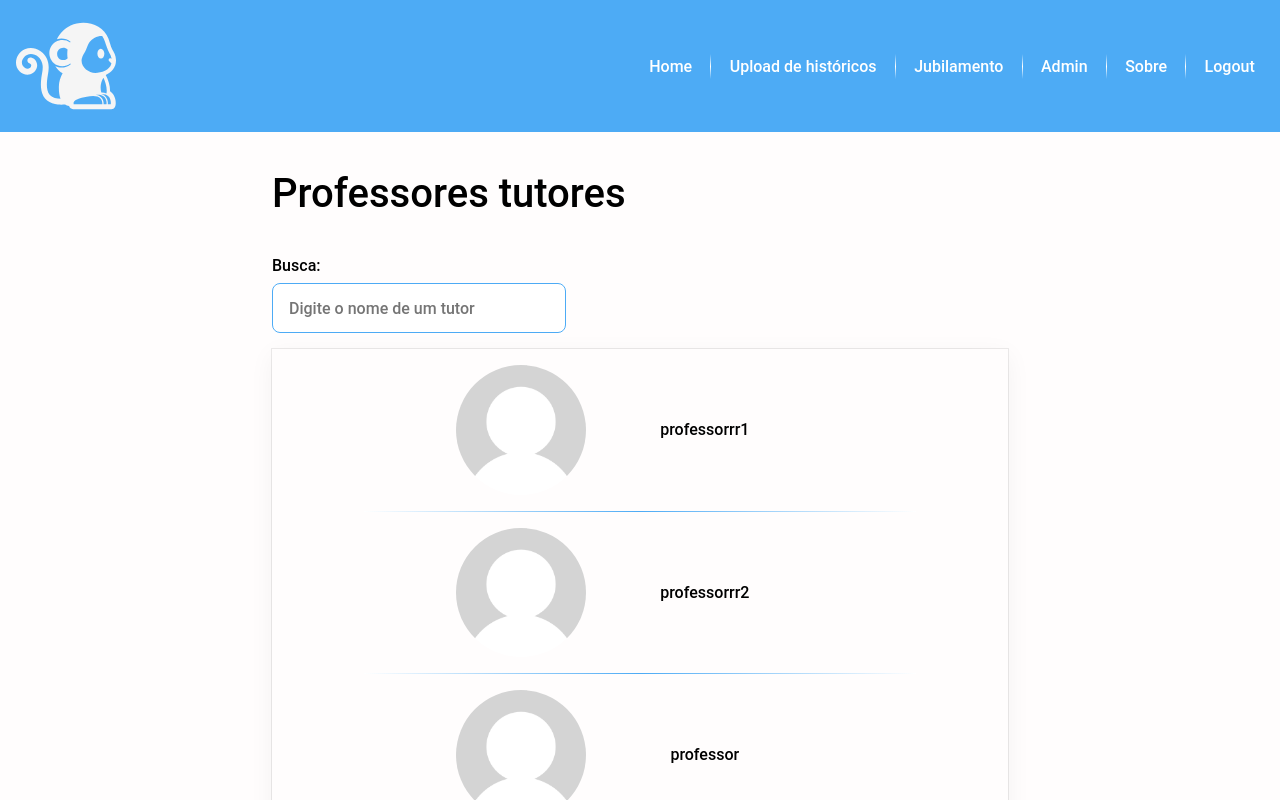
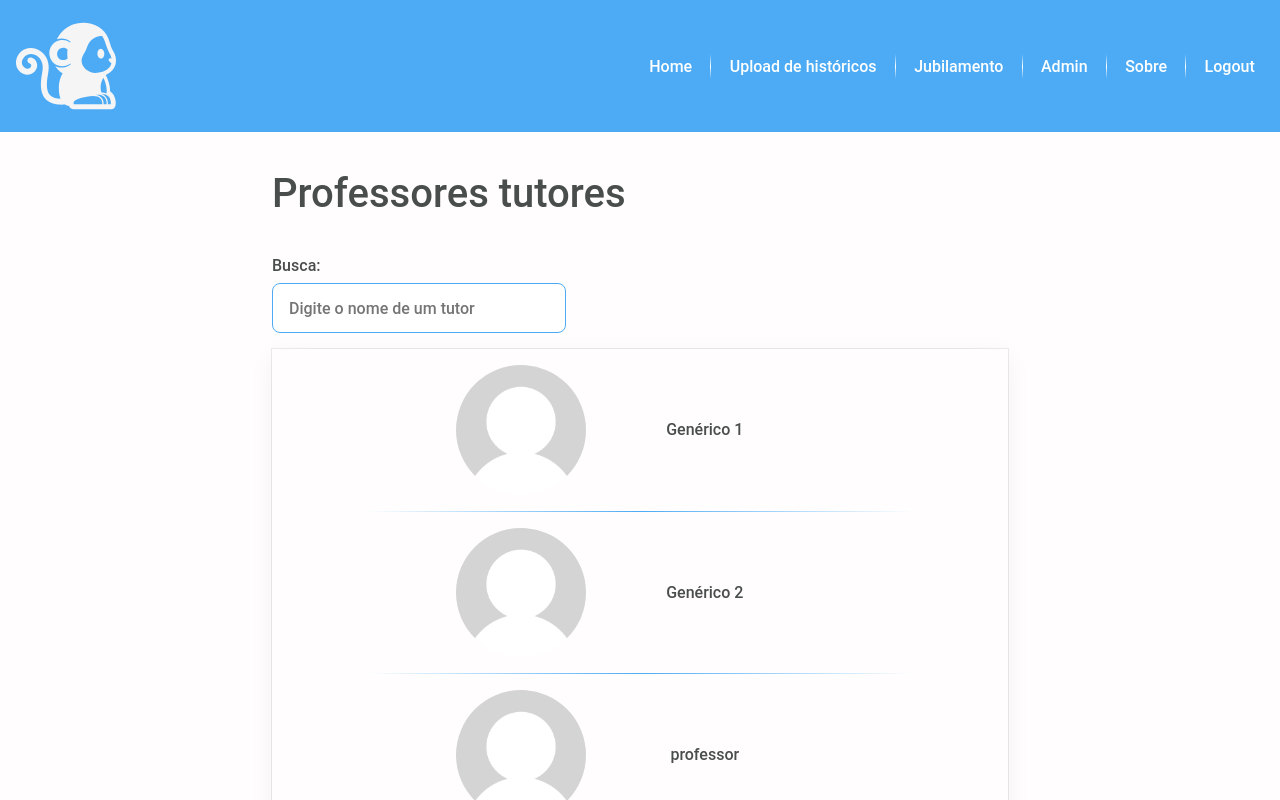
Before and after one commit to pedroAndrad1/sagui, a Next.js app: page / in a window 1280 px wide. Shown: the top 800 px of the page. Built offline with nearby package versions, Linux system fonts and the light colour scheme.

Commit message:
Tornada a lista um pouco mais genérica (precisa de ajustes) e adicionada a lista de alunos por professor

```diff
--- a/src/components/Professor-list/index.tsx
+++ b/src/components/List/index.tsx
@@ -1,17 +1,27 @@
 import Divider from '../Divider';
-import styles from './ProfessorList.module.scss';
+import styles from './List.module.scss';
 import Image from 'next/image'
 import Link from 'next/link';
 
-export default function ProfessorList({ professores }) {
+interface Item{
+    nome: string;
+    link: string;
+}
+
+interface ItemList{
+    itens: Item[];
+}
+
+
+export default function List( {itens}: ItemList) {
 
     return (
         <ul className={styles.wrapper}>
             {
-                professores.map((professorNome, i) => {
+                itens.map((element, i) => {
                     return (
-                        <div key={`${i}_${professorNome}`}>
-                            <Link href='/aluno/teste'>
+                        <div key={`${i}_${element}`}>
+                            <Link href= {element.link}>
                                 <div className={styles.profile_demo}>
                                     <Image
                                         width={200}
@@ -19,7 +29,7 @@ export default function ProfessorList({ professores }) {
                                         alt='Foto do perfil'
                                         src='/no_image.gif'
                                     />
-                                    <li>{professorNome}</li>
+                                    <li>{element.nome}</li>
                                 </div>
                             </Link>
                             <Divider />
--- a/src/layouts/AppLayout/AppLayout.module.scss
+++ b/src/layouts/AppLayout/AppLayout.module.scss
@@ -54,6 +54,7 @@
             align-self: flex-start;
             margin-bottom: 2rem;
             line-height: 1.5;
+            color: var(--title);
         }
     }
 
--- a/src/pages/aluno/[aluno_nome].tsx
+++ b/src/pages/aluno/[aluno_nome].tsx
@@ -4,12 +4,16 @@ import Tab from 'react-bootstrap/Tab'
 import styles from '../../styles/aluno.module.scss';
 import PerfilAluno from "../../layouts/PerfilAluno";
 import DisciplinasAluno from "../../layouts/DisciplinasAluno";
+import { useRouter } from "next/dist/client/router";
 
 export default function AlunoProfile() {
 
+    const router = useRouter();
+    const {aluno_nome} = router.query;
+
     return (
         <AppLayout>
-            <h1>Aluno nome</h1>
+            <h1>{aluno_nome}</h1>
             <div className={styles.wrapper}>
                 <Tabs defaultActiveKey="perfil" >
                     <Tab eventKey="perfil" title="Perfil do aluno">
--- a/src/pages/index.tsx
+++ b/src/pages/index.tsx
@@ -1,40 +1,44 @@
 import { ChangeEvent } from 'react';
 import { useState } from 'react';
 import Input from '../components/Input';
-import ProfessorList from '../components/Professor-list';
+import List from '../components/List';
 import AppLayout from '../layouts/AppLayout';
 import styles from '../styles/home.module.scss';
 
 export default function Home() {
 
+  interface ItemList{
+    nome: string;
+    link: string;
+}
 
 
-  const professoresOriginal = [
-    'professorrr1',
-    'professorrr2',
-    'professor',
-    'professor',
-    'professor',
-    'professor',
-    'professor',
-    'professor',
-    'professor',
-    'professor',
-    'professor',
-    'professor',
-    'professor',
-    'professor',
-    'professor',
+  const professoresData: ItemList[] = [
+    {nome: 'Genérico 1', link: '/alunos-de/tutor-teste'},
+    {nome: 'Genérico 2', link: '/alunos-de/tutor-teste'},
+    {nome: 'professor', link: '/alunos-de/tutor-teste'},
+    {nome: 'professor', link: '/alunos-de/tutor-teste'},
+    {nome: 'professor', link: '/alunos-de/tutor-teste'},
+    {nome: 'professor', link: '/alunos-de/tutor-teste'},
+    {nome: 'professor', link: '/alunos-de/tutor-teste'},
+    {nome: 'professor', link: '/alunos-de/tutor-teste'},
+    {nome: 'professor', link: '/alunos-de/tutor-teste'},
+    {nome: 'professor', link: '/alunos-de/tutor-teste'},
+    {nome: 'professor', link: '/alunos-de/tutor-teste'},
+    {nome: 'professor', link: '/alunos-de/tutor-teste'},
+    {nome: 'professor', link: '/alunos-de/tutor-teste'},
+    {nome: 'professor', link: '/alunos-de/tutor-teste'},
+    {nome: 'professor', link: '/alunos-de/tutor-teste'},
   ]
   const [professorBuscado, setProfessorBuscado] = useState('');
-  const [professores, setProfessores] = useState(professoresOriginal);
+  const [professores, setProfessores] = useState<ItemList[]>(professoresData);
 
   //Auxiliar do filtro.
-  const updateList = (professor: String) => {
+  const updateList = (professor: ItemList) => {
     if(professorBuscado == ''){
       return professor
     }
-    else if(professor.toLowerCase().includes(professorBuscado.toLowerCase())){
+    else if(professor.nome.toLowerCase().includes(professorBuscado.toLowerCase())){
       return professor
     }
   }
@@ -53,7 +57,7 @@ export default function Home() {
         />
       </div>
       <section className={styles.wrapper}>
-        <ProfessorList professores= {filtro()}/>
+        <List itens = {filtro()}/>
         {
           filtro().length == 0 &&
           <figure className={styles.sem_tutores}>
--- a/src/styles/globals.scss
+++ b/src/styles/globals.scss
@@ -26,8 +26,8 @@ ul{
   --text-secondary:#adadad;
   --link: #e666fb; //dark #9c2caf
   --text: #fff;
-  --title: #000000;
-  --text-black: #000000;
+  --title: #494d4b;
+  --text-black: #494d4b;
   --input: #fff;
   --logo-color: #F5F5F5;
 
@@ -40,6 +40,7 @@ a {
 
 body, input, button, textarea{
   font: 500 1rem 'Roboto', sans-serif;
+  color: var(--text-black)
 }
 
 @keyframes animeLeft{
```
Also changed, not shown: src/pages/alunos-de/[tutor].tsx (added, +75 -0 lines), src/pages/login.tsx (+10 -6 lines), src/components/List/List.module.scss (renamed from src/components/Professor-list/ProfessorList.module.scss).
